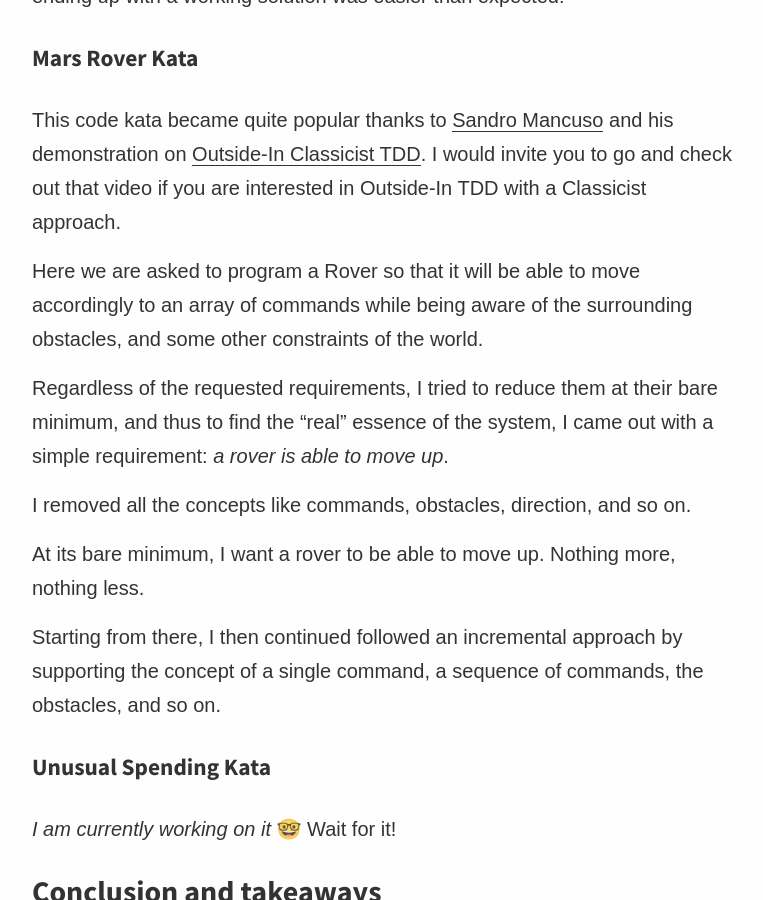
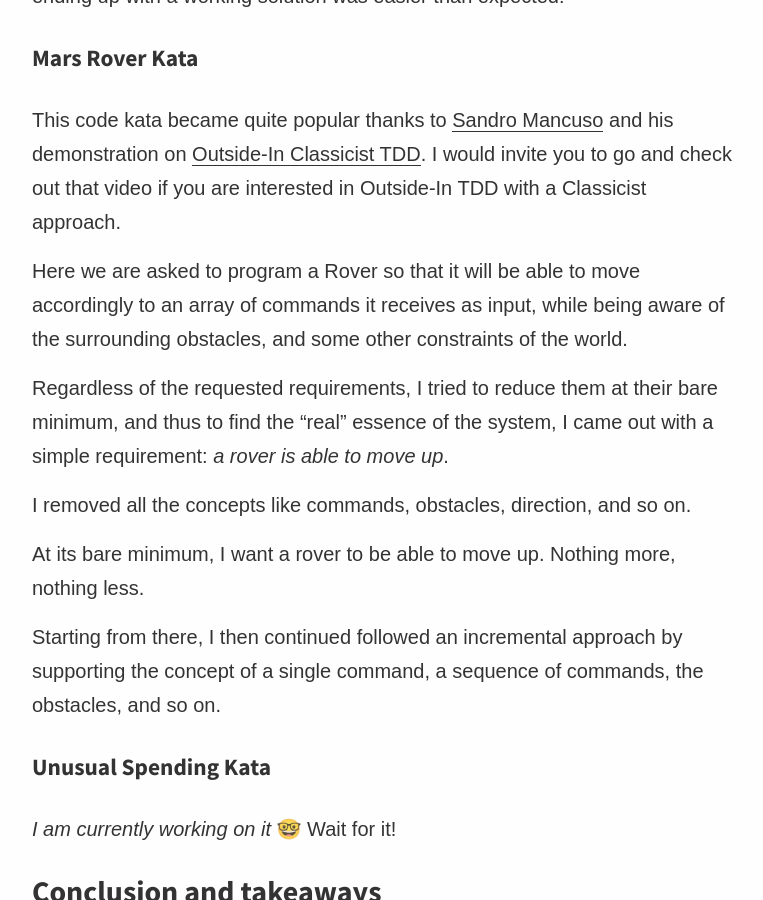
Before and after one commit to joebew42/joebew42.github.io, a Jekyll site: the page built from _posts/2020-11-03-essence-and-learning-in-code.markdown, in a window 1280 px wide and 900 px high, scrolled down 3918 px. Shown: the whole window, without its empty margins (258-1021 px from the left). Built offline with Jekyll 4.4.1, drawn with Linux system fonts in a browser that asks for light colours; emoji names are drawn with the system emoji font; some web fonts are replaced.

Commit message:
WIP: few more corrections

```diff
--- a/_posts/2020-11-03-essence-and-learning-in-code.markdown
+++ b/_posts/2020-11-03-essence-and-learning-in-code.markdown
@@ -96,7 +96,7 @@ And that was the point where I started to write my code. And I would say that en
 
 This code kata became quite popular thanks to [Sandro Mancuso](https://twitter.com/sandromancuso) and his demonstration on [Outside-In Classicist TDD](https://www.youtube.com/watch?v=24vzFAvOzo0). I would invite you to go and check out that video if you are interested in Outside-In TDD with a Classicist approach.
 
-Here we are asked to program a Rover so that it will be able to move accordingly to an array of commands while being aware of the surrounding obstacles, and some other constraints of the world.
+Here we are asked to program a Rover so that it will be able to move accordingly to an array of commands it receives as input, while being aware of the surrounding obstacles, and some other constraints of the world.
 
 Regardless of the requested requirements, I tried to reduce them at their bare minimum, and thus to find the "real" essence of the system, I came out with a simple requirement: _a rover is able to move up_.
 
```
